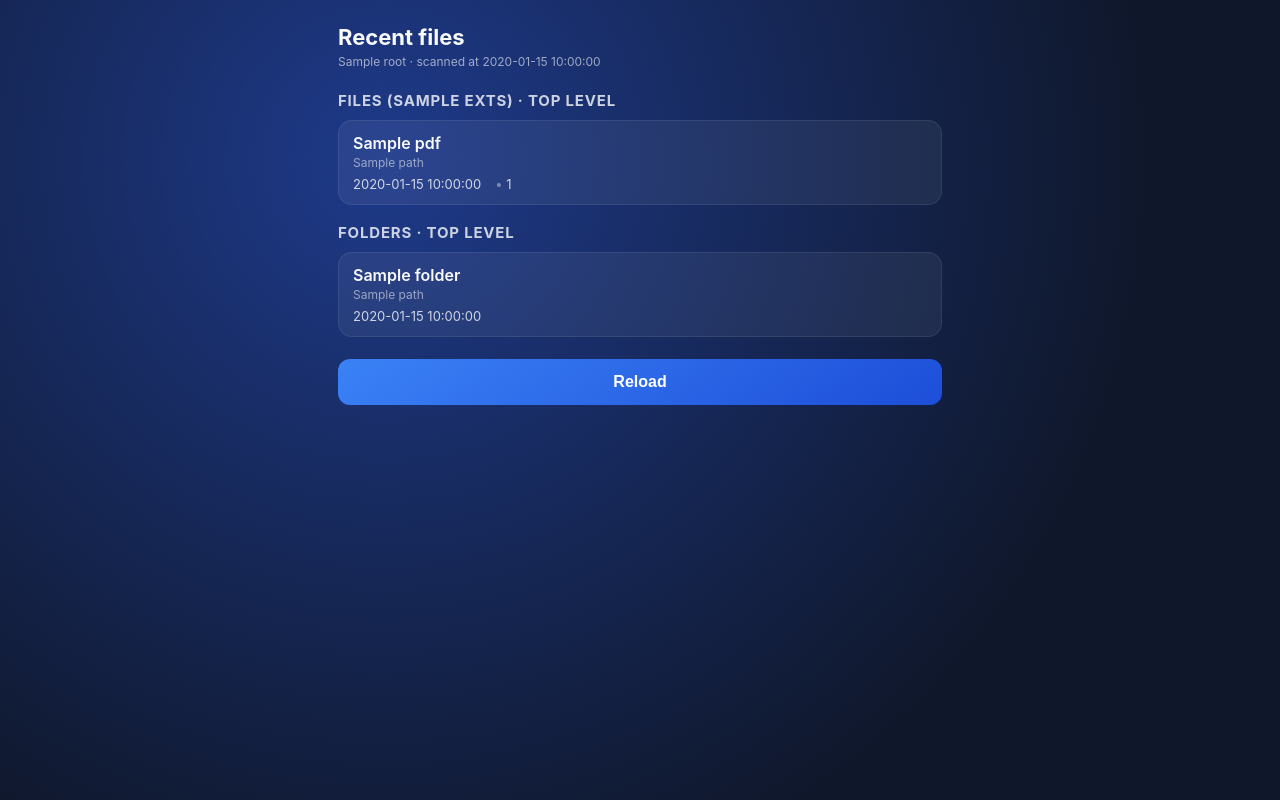
After one commit to me-suzy/remote-bat-runner, a Flask app: template templates/files.html in a window 1280 px wide. The commit adds this page. Run offline with Flask 3, Linux system fonts and the light colour scheme; the template is opened without the code that fills it: most values are stand-ins (such as "Sample title", 1, 10 or a date in 2020); parts of the project's set-up code (start-up, migrations or seed data) failed here and were passed over.

Commit message:
Add /files page: list recent files and folders in a configurable root
- New route /files shows top-level files (by extension) and folders, sorted by mtime, newest first.
- Uses os.scandir (no recursion) so it's instant even on large drives.
- Configurable via SCAN_ROOT, SCAN_FILE_EXTS, SCAN_FILE_LIMIT, SCAN_FOLDER_LIMIT in config.py.
- Disabled by default (SCAN_ROOT = None).
- Index page links to /files when enabled.
- Both pages share the same ngrok tunnel and secret token.

```diff
--- a/app.py
+++ b/app.py
@@ -1,8 +1,9 @@
-"""Remote .bat runner — trigger a Windows batch file from your phone via ngrok."""
+"""Remote .bat runner + recent-files browser, exposed via ngrok."""
 import os
 import secrets
 import subprocess
 import sys
+from datetime import datetime
 from pathlib import Path
 
 from flask import Flask, abort, jsonify, render_template, request
@@ -12,6 +13,7 @@ import config
 
 BASE_DIR = Path(__file__).resolve().parent
 BAT_PATH = Path(config.BAT_PATH)
+SCAN_ROOT = Path(config.SCAN_ROOT) if getattr(config, "SCAN_ROOT", None) else None
 SECRET_FILE = BASE_DIR / "secret.txt"
 TOKEN_FILE = BASE_DIR / "ngrok_token.txt"
 URL_FILE = BASE_DIR / "current_url.txt"
@@ -42,11 +44,18 @@ SECRET = load_or_create_secret()
 app = Flask(__name__, static_folder="static", template_folder="templates")
 
 
+# -- Routes ----------------------------------------------------------------
+
 @app.route("/")
 def index():
     if request.args.get("k") != SECRET:
         abort(404)
-    return render_template("index.html", secret=SECRET, title=config.APP_TITLE)
+    return render_template(
+        "index.html",
+        secret=SECRET,
+        title=config.APP_TITLE,
+        files_enabled=SCAN_ROOT is not None,
+    )
 
 
 @app.route("/run", methods=["POST"])
@@ -67,10 +76,97 @@ def run_bat():
         return jsonify(ok=False, error=str(e)), 500
 
 
+@app.route("/files")
+def files_page():
+    if request.args.get("k") != SECRET:
+        abort(404)
+    if SCAN_ROOT is None:
+        return "SCAN_ROOT is not configured in config.py", 500
+    return render_template(
+        "files.html",
+        secret=SECRET,
+        root=str(SCAN_ROOT),
+        pdfs=_latest_pdfs(SCAN_ROOT, config.SCAN_FILE_LIMIT, config.SCAN_FILE_EXTS),
+        folders=_latest_folders(SCAN_ROOT, config.SCAN_FOLDER_LIMIT),
+        scanned_at=datetime.now().strftime("%Y-%m-%d %H:%M:%S"),
+        exts=", ".join(config.SCAN_FILE_EXTS),
+    )
+
+
 @app.route("/manifest.webmanifest")
 def manifest():
     return app.send_static_file("manifest.webmanifest")
 
+
+# -- Helpers ---------------------------------------------------------------
+
+def _human_size(n: float) -> str:
+    for unit in ("B", "KB", "MB", "GB", "TB"):
+        if n < 1024:
+            return f"{int(n)} {unit}" if unit == "B" else f"{n:.1f} {unit}"
+        n /= 1024
+    return f"{n:.1f} PB"
+
+
+def _fmt_date(ts: float) -> str:
+    return datetime.fromtimestamp(ts).strftime("%Y-%m-%d %H:%M")
+
+
+def _latest_pdfs(root: Path, limit: int, exts):
+    """Top-level files in root with one of the given extensions, newest first."""
+    exts_lower = tuple(e.lower() for e in exts)
+    items = []
+    try:
+        with os.scandir(root) as it:
+            for entry in it:
+                if not entry.is_file(follow_symlinks=False):
+                    continue
+                if not entry.name.lower().endswith(exts_lower):
+                    continue
+                try:
+                    st = entry.stat()
+                except OSError:
+                    continue
+                items.append((st.st_mtime, st.st_size, Path(entry.path)))
+    except OSError:
+        pass
+    items.sort(key=lambda x: x[0], reverse=True)
+    return [
+        {
+            "name": p.name,
+            "path": str(p),
+            "size": _human_size(int(size)),
+            "date": _fmt_date(mtime),
+        }
+        for mtime, size, p in items[:limit]
+    ]
+
+
+def _latest_folders(root: Path, limit: int):
+    """Top-level folders in root, newest first."""
+    items = []
+    try:
+        with os.scandir(root) as it:
+            for entry in it:
+                if not entry.is_dir(follow_symlinks=False):
+                    continue
+                if entry.name.startswith("$") or entry.name.lower() == "system volume information":
+                    continue
+                try:
+                    st = entry.stat()
+                except OSError:
+                    continue
+                items.append((st.st_mtime, Path(entry.path)))
+    except OSError:
+        pass
+    items.sort(key=lambda x: x[0], reverse=True)
+    return [
+        {"name": p.name, "path": str(p), "date": _fmt_date(mtime)}
+        for mtime, p in items[:limit]
+    ]
+
+
+# -- Tunnel ----------------------------------------------------------------
 
 def start_tunnel() -> str:
     conf.get_default().auth_token = load_ngrok_token()
@@ -79,13 +175,16 @@ def start_tunnel() -> str:
         kwargs["domain"] = config.NGROK_DOMAIN
     tunnel = ngrok.connect(config.PORT, **kwargs)
     url = tunnel.public_url.replace("http://", "https://")
-    full = f"{url}/?k={SECRET}"
-    URL_FILE.write_text(full, encoding="utf-8")
+    home = f"{url}/?k={SECRET}"
+    files = f"{url}/files?k={SECRET}"
+    URL_FILE.write_text(home + "\n" + files + "\n", encoding="utf-8")
     print("=" * 60)
-    print("PUBLIC URL (open on phone, then Add to Home Screen):")
-    print(full)
+    print("PUBLIC URLs (open on phone, then Add to Home Screen):")
+    print("  RUN button page :", home)
+    if SCAN_ROOT is not None:
+        print("  Recent files    :", files)
     print("=" * 60, flush=True)
-    return full
+    return home
 
 
 if __name__ == "__main__":
--- /dev/null
+++ b/templates/files.html
@@ -0,0 +1,74 @@
+<!DOCTYPE html>
+<html lang="en">
+<head>
+<meta charset="utf-8">
+<meta name="viewport" content="width=device-width, initial-scale=1, viewport-fit=cover">
+<meta name="theme-color" content="#0f172a">
+<title>Recent files — {{ root }}</title>
+<link rel="manifest" href="/static/manifest.webmanifest">
+<link rel="apple-touch-icon" href="/static/icon-192.png">
+<style>
+  :root { color-scheme: dark; }
+  * { box-sizing: border-box; -webkit-tap-highlight-color: transparent; }
+  html, body { margin: 0; min-height: 100%; }
+  body {
+    font-family: -apple-system, BlinkMacSystemFont, "Segoe UI", Roboto, sans-serif;
+    background: radial-gradient(circle at 30% 20%, #1e3a8a, #0f172a 70%);
+    color: #f8fafc; padding: 24px 18px 40px; max-width: 640px; margin: 0 auto;
+  }
+  h1 { margin: 0 0 4px; font-size: 22px; }
+  .meta { opacity: .6; font-size: 12px; margin-bottom: 22px; }
+  h2 { margin: 18px 0 10px; font-size: 15px; opacity: .8; text-transform: uppercase; letter-spacing: .8px; }
+  .card {
+    background: rgba(255,255,255,.06); border: 1px solid rgba(255,255,255,.08);
+    border-radius: 14px; padding: 12px 14px; margin-bottom: 10px;
+    word-break: break-word;
+  }
+  .name { font-size: 16px; font-weight: 600; color: #f8fafc; }
+  .path { font-size: 12px; opacity: .55; margin-top: 2px; }
+  .row { display: flex; gap: 14px; margin-top: 6px; font-size: 13px; opacity: .8; }
+  .row span:before { content: "• "; opacity: .5; }
+  .row span:first-child:before { content: ""; }
+  .empty { opacity: .5; font-style: italic; padding: 8px 4px; }
+  button {
+    display: block; width: 100%; margin-top: 22px;
+    background: linear-gradient(145deg, #3b82f6, #1d4ed8);
+    color: white; border: none; border-radius: 12px; padding: 14px;
+    font-size: 16px; font-weight: 600; cursor: pointer;
+  }
+  button:active { transform: scale(.98); }
+</style>
+</head>
+<body>
+  <h1>Recent files</h1>
+  <div class="meta">{{ root }} · scanned at {{ scanned_at }}</div>
+
+  <h2>Files ({{ exts }}) · top level</h2>
+  {% if pdfs %}
+    {% for f in pdfs %}
+      <div class="card">
+        <div class="name">{{ f.name }}</div>
+        <div class="path">{{ f.path }}</div>
+        <div class="row"><span>{{ f.date }}</span><span>{{ f.size }}</span></div>
+      </div>
+    {% endfor %}
+  {% else %}
+    <div class="empty">No files found.</div>
+  {% endif %}
+
+  <h2>Folders · top level</h2>
+  {% if folders %}
+    {% for d in folders %}
+      <div class="card">
+        <div class="name">{{ d.name }}</div>
+        <div class="path">{{ d.path }}</div>
+        <div class="row"><span>{{ d.date }}</span></div>
+      </div>
+    {% endfor %}
+  {% else %}
+    <div class="empty">No folders found.</div>
+  {% endif %}
+
+  <button onclick="location.reload()">Reload</button>
+</body>
+</html>
```
Also changed, not shown: config.example.py (+12 -0 lines), templates/index.html (+8 -1 lines), README.md.
